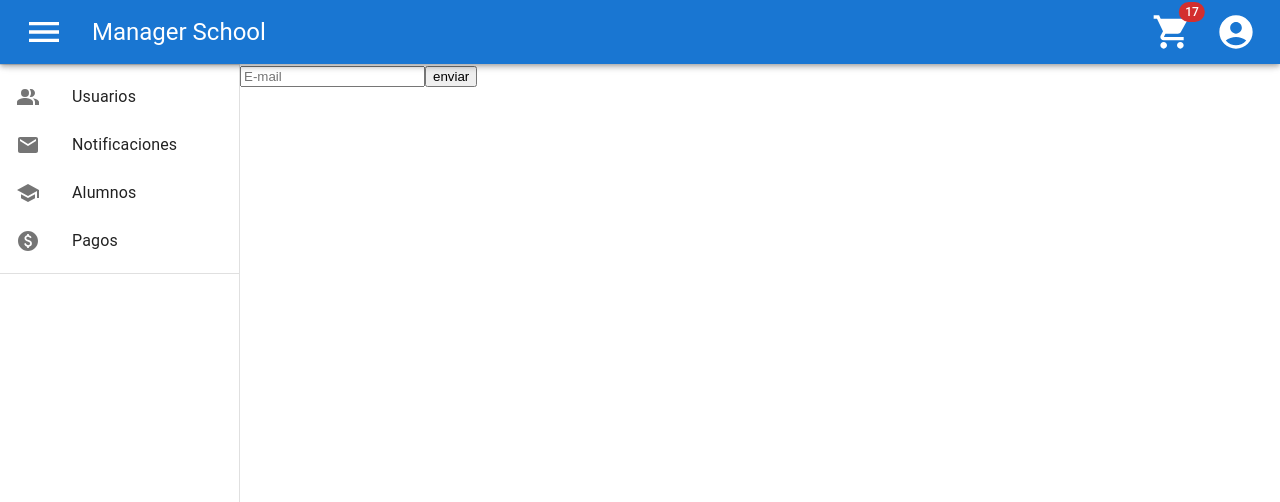
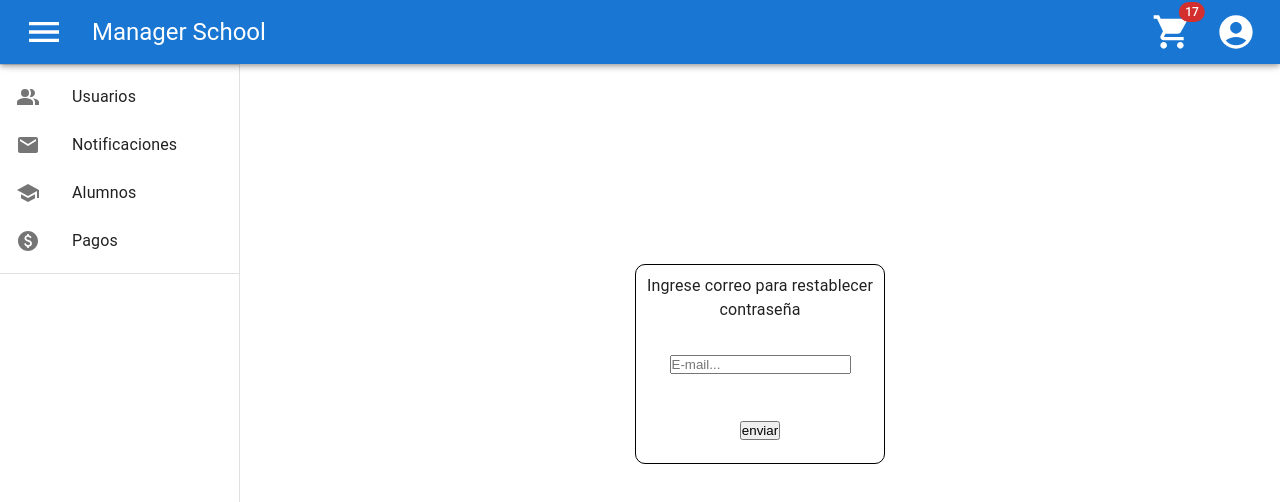
Before and after one commit to florlap/Proyecto_Final, a React (Create React App) app: page /reset in a window 1280 px wide. Shown: the top 502 px of the page. Built offline with nearby package versions, Linux system fonts and the light colour scheme.

Commit message:
Login, reset, change

```diff
--- a/src/Components/Login/Login.jsx
+++ b/src/Components/Login/Login.jsx
@@ -1,8 +1,11 @@
 import jwt_decode from "jwt-decode";
 import { useEffect, useState } from "react";
 import { useDispatch } from "react-redux"
+import { Link } from 'react-router-dom'
+import { Button } from '@mui/material'
 import { login } from "../../redux/actions";
-import { Link } from 'react-router-dom'
+import style from "./login.module.css";
+
 
 
 export default function Login(props) {
@@ -25,11 +28,11 @@ export default function Login(props) {
   }
 
   function handleOnChange(e) {
-    setInput({...input, [e.target.name]: e.target.value})
+    setInput({ ...input, [e.target.name]: e.target.value })
   }
 
   ////// LOGIN GOOOGLE
-  useEffect(() =>{
+  useEffect(() => {
     /* global google */
     google.accounts.id.initialize({
       client_id:
@@ -42,7 +45,7 @@ export default function Login(props) {
       size: "large",
     });
     // eslint-disable-next-line
-  },[])
+  }, [])
 
 
   function handleCallbackResponse(response) {
@@ -57,18 +60,35 @@ export default function Login(props) {
 
 
   return (
-    <div>
-      <form onSubmit={handleOnSubmit}>
-        <label>
-          <input type="text" placeholder="E-mail..." name="email" value={input.email} onChange={handleOnChange} />
-        </label>
-        <label>
-          <input type="text" placeholder="Password.." name="password" value={input.password} onChange={handleOnChange}/>
-        </label>
-        <input type="submit" value="send" />
-        <div id="signInDiv"></div>
-      </form>
-      <Link to='/reset'>Restablecer contraseña</Link>
+    <div >
+      <div className={style.contenedor}>
+        <form className={style.login} onSubmit={handleOnSubmit}>
+          <div className={style.message}>
+            <label>mensaje escuela</label>
+          </div>
+          <div className={style.email}>
+            <input type="email" placeholder="E-mail..." name="email" value={input.email} onChange={handleOnChange} />
+          </div>
+          <div className={style.password}>
+            <input type="password" placeholder="Password.." name="password" value={input.password} onChange={handleOnChange} />
+          </div>
+          <div className={style.send}>
+            <input type="submit" value="send" />
+          </div>
+          <div className={style.google}>
+            <div id="signInDiv"></div>
+          </div>
+          <div className={style.reset}>
+            <Button variant="contained" size="small" >
+              <Link to='/reset' variant="outlined" component="label">Restablecer contraseña</Link>
+            </Button>
+          </div>
+        </form>
+      </div>
+
     </div>
+
+
+
   );
 }
--- a/src/Components/Login/Reset.jsx
+++ b/src/Components/Login/Reset.jsx
@@ -1,30 +1,44 @@
 import { useState } from "react";
 import { resetPassword } from "../../redux/actions";
+import style from "./reset.module.css";
 
-export default function Reset(props) {
-  const [reset, setReset] = useState("");
+export default function Reset() {
+
+  const [email, setEmail] = useState("");
 
   function handleOnSubmit(e) {
     e.preventDefault();
-    resetPassword({email: reset,
-    password: ""});
+    resetPassword({
+      type: "RESET",
+      email: email
+    });
+    setEmail("")
   }
 
   function handleOnChange(e) {
-    setReset(e.target.value);
+    setEmail(e.target.value);
+
   }
-
   return (
     <div>
-      <form onSubmit={handleOnSubmit}>
-        <input
-          type="text"
-          name="name"
-          placeholder="E-mail"
+    <div className={style.contenedor}>
+      <form className={style.reset} onSubmit={handleOnSubmit}>
+      <div className={style.message}>
+            <label>Ingrese correo para restablecer contraseña</label>
+          </div>
+          <div className={style.email}>
+          <input
+          type="email"
+          name="email"
+          placeholder="E-mail..."
           onChange={handleOnChange}
         />
+        </div>
+        <div className={style.send}>
         <input type="submit" value="enviar" />
+        </div>
       </form>
+    </div>
     </div>
   );
 }
--- /dev/null
+++ b/src/Components/Login/change.module.css
@@ -0,0 +1,63 @@
+* {
+    margin: 0;
+    padding: 0;
+}
+
+
+
+.contenedor {
+    display: grid;
+    grid-template-columns: 1fr 280px 1fr ;
+    grid-template-rows: 1fr 1fr 1fr;
+    grid-template-areas: ". . ."
+    ". change ."
+    ". . .";
+    min-height: 600px;
+    max-height: 600px;
+}
+
+.change {
+    grid-area: change;
+    border-width: 1px;
+    border-style: solid;
+    border-color: black;
+    border-radius: 10px;
+}
+
+.contenedor .change {
+    display: grid;
+    grid-template-columns: 1fr;
+    grid-template-rows: repeat(4, 1fr);
+    grid-template-areas:
+    "message"
+    "password"
+    "newPassword"
+    "send";
+}
+
+.message {
+    grid-area: message;
+    text-align: center;
+    margin: 15px;
+}
+
+.password {
+    grid-area: password;
+}
+
+.newPassword {
+    grid-area: newPassword;
+}
+
+
+.send {
+    grid-area: send;
+}
+
+.message,
+.password,
+.newPassword,
+.send {
+    justify-self: center;
+    align-self: center;
+}
--- /dev/null
+++ b/src/Components/Login/login.module.css
@@ -0,0 +1,72 @@
+* {
+    margin: 0;
+    padding: 0;
+}
+
+.contenedor {
+    display: grid;
+    grid-template-columns: 1fr 280px 1fr ;
+    grid-template-rows: 1fr 1fr 1fr;
+    grid-template-areas:
+    ".   .   ."
+    ". login ."
+    ".   .   .";
+    max-height: 600px;
+}
+
+.login {
+    grid-area: login;
+    border-width: 1px;
+    border-style: solid;
+    border-color: black;
+    border-radius: 10px;
+}
+
+.contenedor .login {
+    display: grid;
+    grid-template-columns: 1fr;
+    grid-template-rows: repeat(6, 1fr);
+    grid-template-areas:
+    "message"
+    "email"
+    "password"
+    "send"
+    "google"
+    "reset";
+}
+
+.message {
+    grid-area: message;
+    text-align: center;
+    margin: 15px;
+}
+
+.email {
+    grid-area: email;
+}
+
+.password {
+    grid-area: password;
+}
+
+
+.send {
+    grid-area: send;
+}
+
+.google {
+    grid-area: google;
+}
+
+.reset {
+    grid-area: reset;
+}
+
+.email,
+.password,
+.send,
+.google,
+.reset {
+    justify-self: center;
+    align-self: center;
+}
--- /dev/null
+++ b/src/Components/Login/reset.module.css
@@ -0,0 +1,59 @@
+* {
+    margin: 0;
+    padding: 0;
+}
+
+
+
+.contenedor {
+    display: grid;
+    /* margin: 20px; */
+    grid-template-columns: 1fr 250px 1fr ;
+    grid-template-rows: 1fr 1fr 1fr;
+    grid-template-areas:
+    ". . ."
+    ". reset ."
+    ". . .";
+    min-height: 600px;
+    max-height: 600px;
+}
+
+.reset {
+    grid-area: reset;
+    border-width: 1px;
+    border-style: solid;
+    border-color: black;
+    border-radius: 10px;
+}
+
+.contenedor .reset {
+    display: grid;
+    grid-template-columns: 1fr;
+    grid-template-rows: repeat(3, 1fr);
+    grid-template-areas:
+    "message"
+    "email"
+    "send";
+    /* gap: 15px; */
+}
+
+.message {
+    grid-area: message;
+    text-align: center;
+}
+
+.email {
+    grid-area: email;
+}
+
+
+.send {
+    grid-area: send;
+}
+
+.message,
+.email,
+.send {
+    justify-self: center;
+    align-self: center;
+}
```
Also changed, not shown: src/Components/Login/Change.jsx (added, +58 -0 lines).
